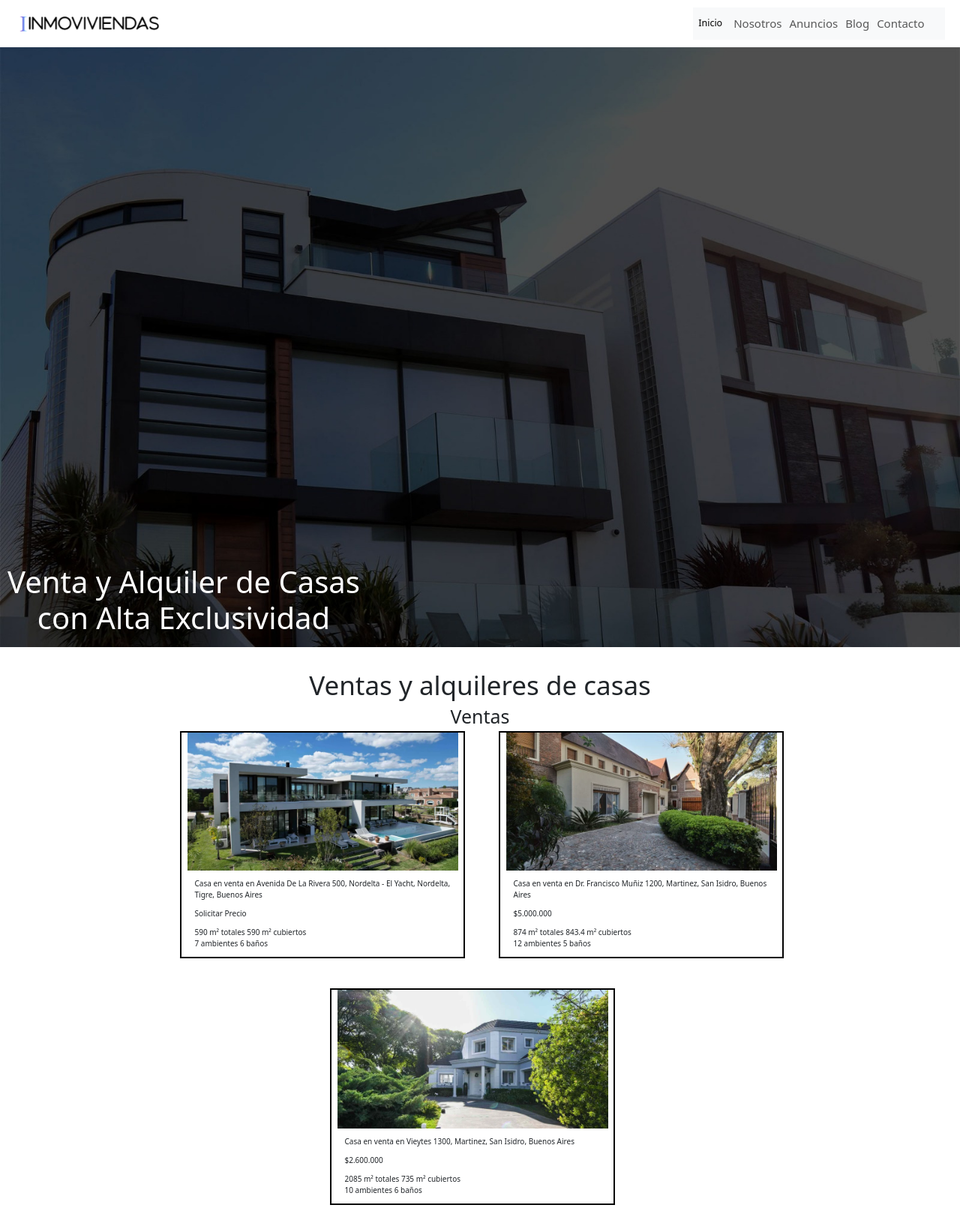
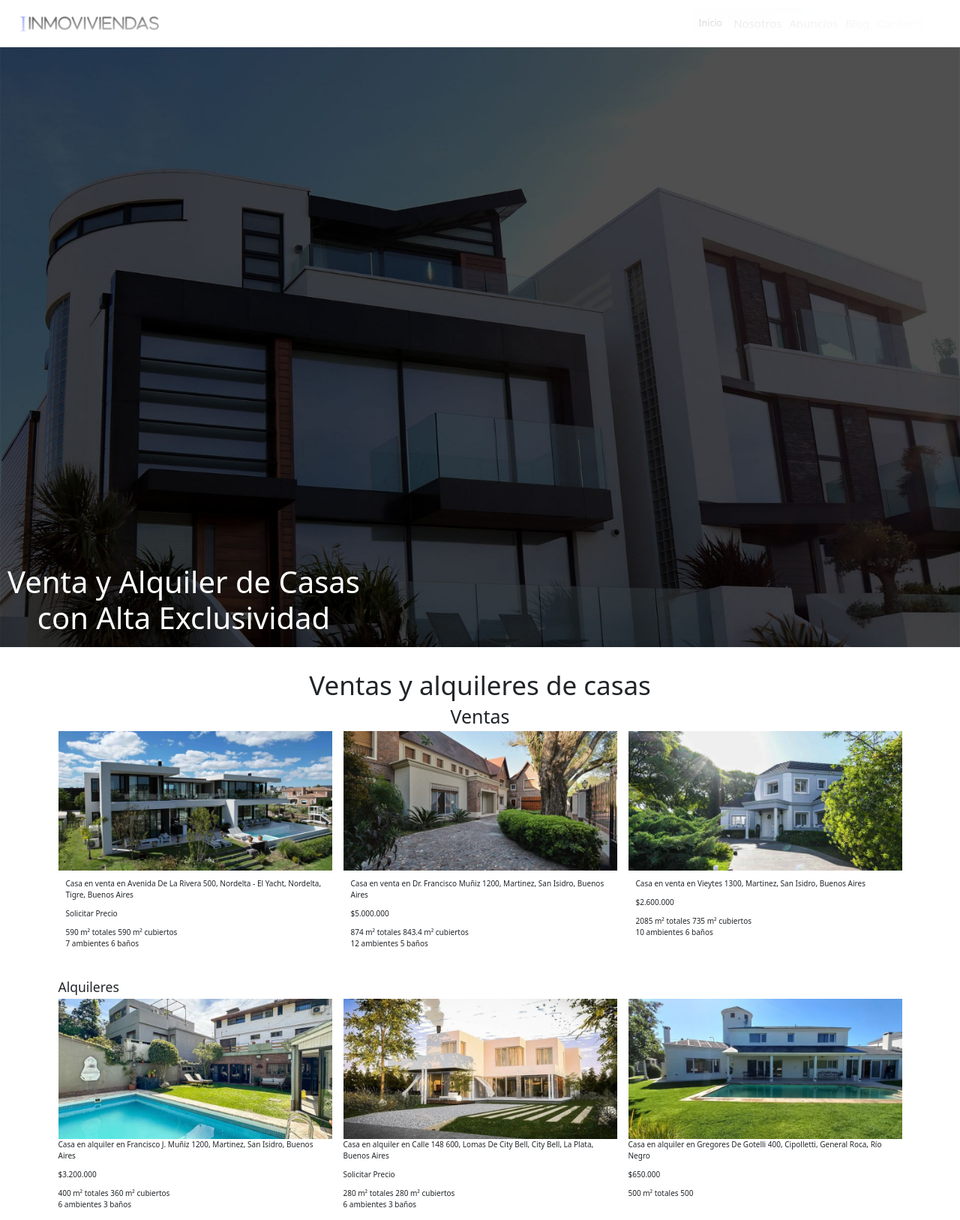
Before and after one commit to danielxp94/Proyecto-Web, a plain HTML site: page anuncio.html in a window 1280 px wide. Shown: the top 1627 px of the page at 75% size. Drawn offline with nearby package versions, Linux system fonts and the light colour scheme.

Commit message:
cambios scss

```diff
--- a/css/style.css
+++ b/css/style.css
@@ -1,13 +1,12 @@
-@import url('https://fonts.googleapis.com/css2?family=Lato:wght@300;400;700&display=swap');
-
+@charset "UTF-8";
+@import url("https://fonts.googleapis.com/css2?family=Lato:wght@300;400;700&display=swap");
 /* Estilos generales */
 html {
   font-size: 62.5%;
 }
 
-
 body {
-    font-family: 'Lato', sans-serif;
+  font-family: "Lato", sans-serif;
   margin: 0;
   padding: 0;
 }
@@ -18,16 +17,56 @@ header {
   justify-content: space-between;
   align-items: center;
   padding: 1rem 2rem;
+  position: relative;
 }
-
 header img {
   width: 20rem;
   height: auto;
 }
+header:before {
+  content: "";
+  position: absolute;
+  top: 0;
+  left: 0;
+  right: 0;
+  bottom: 0;
+  background: linear-gradient(to bottom, rgba(255, 255, 255, 0) 0%, rgb(255, 255, 255) 100%);
+  pointer-events: none;
+  z-index: 1;
+}
+header:after {
+  content: "";
+  position: absolute;
+  top: 0;
+  left: 0;
+  right: 0;
+  bottom: 0;
+  background: linear-gradient(to right, rgba(255, 255, 255, 0) 0%, rgb(255, 255, 255) 100%);
+  pointer-events: none;
+  z-index: 1;
+}
+header:hover {
+  background-color: white;
+  transition: background-color 0.3s ease-in-out;
+}
+header:hover img {
+  transform: scale(1.1);
+  transition: transform 0.3s ease-in-out;
+}
+header:hover:before, header:hover:after {
+  opacity: 0;
+  transition: opacity 0.3s ease-in-out;
+}
 
-
-
-.navbar navbar-expand-lg bg-body-tertiary {
+@keyframes gradientFade {
+  from {
+    opacity: 1;
+  }
+  to {
+    opacity: 0;
+  }
+}
+.navbar.navbar-expand-lg.bg-body-tertiary {
   text-align: right;
 }
 
@@ -38,8 +77,6 @@ header img {
   color: black;
   text-decoration: none;
 }
-
-
 
 /* Contenedor principal */
 .contenedor {
@@ -55,7 +92,6 @@ header img {
   margin: 0;
   border: none;
 }
-
 .contenedor h1 {
   font-size: 4rem;
   color: white;
@@ -63,7 +99,6 @@ header img {
   bottom: 1rem;
   left: 1rem;
 }
-
 
 .titulo-central {
   text-align: center;
@@ -76,12 +111,10 @@ header img {
   max-width: 200px;
   margin: 10px;
 }
-
 .card img {
   width: 100%;
   height: auto;
 }
-
 
 .venta h2 {
   text-align: center;
@@ -90,24 +123,15 @@ header img {
   margin-top: 2rem;
 }
 
-
 .casas-container {
   display: flex;
   justify-content: center;
   align-items: center;
 }
 
-.casa-uno {
+.casa-uno, .casa-dos {
   flex: 1;
   margin-right: 10px;
-    justify-content: center;
-    align-items: center;
-}
-
-
-.casa-uno {
-    margin-right: 1rem;
-    margin-left: 15rem;
   display: flex;
   flex-direction: column;
   align-items: center;
@@ -115,15 +139,13 @@ header img {
   text-align: center;
 }
 
+.casa-uno {
+  margin-right: 1rem;
+  margin-left: 15rem;
+}
 
 .casa-dos {
-    flex: 1;
   margin-right: 15rem;
-    display: flex;
-    flex-direction: column;
-    align-items: center;
-    justify-content: center;
-    text-align: center;
 }
 
 .casa-uno img {
@@ -134,7 +156,7 @@ header img {
   width: 78%;
 }
 
-.casa-uno .casa-dos {
+.casa-uno, .casa-dos {
   flex: 1;
   display: flex;
   border: 1px solid #000;
@@ -147,18 +169,15 @@ header img {
   max-height: 100%;
 }
 
-
 .casa-uno h3, .casa-dos h3 {
   font-size: 2rem;
   margin: 1rem 0;
 }
 
-
 .casa-uno p, .casa-dos p {
   font-size: 1.5rem;
   margin: 1rem 0;
 }
-
 
 .casa-uno a, .casa-dos a {
   font-size: 1.5rem;
@@ -168,7 +187,6 @@ header img {
   text-decoration: none;
   padding: 1rem 1.5rem;
 }
-
 
 .contactar {
   background-image: url(../Img/fondo-2.jpeg);
@@ -186,7 +204,6 @@ header img {
   align-items: center;
   text-align: left;
 }
-
 .contactar p {
   font-size: 3rem;
   color: white;
@@ -196,7 +213,6 @@ header img {
   padding-top: 27rem;
   padding-left: 2rem;
 }
-
 .contactar a {
   font-size: 1.5rem;
   margin: 1rem 0;
@@ -207,8 +223,6 @@ header img {
   margin-left: 20px;
 }
 
-
-
 footer {
   display: flex;
   justify-content: space-between;
@@ -217,12 +231,10 @@ footer {
   background-color: #333;
   color: white;
 }
-
-.footer-navegacion {
+footer .footer-navegacion {
   flex: 1;
 }
-
-.footer-navegacion a {
+footer .footer-navegacion a {
   margin-right: 1.5rem;
   text-decoration: none;
   color: white;
@@ -252,7 +264,6 @@ footer {
   padding: 20px;
 }
 
-
 .Titulo-venta {
   display: flex;
   justify-content: center;
@@ -266,95 +277,51 @@ justify-content: center;
 }
 
 .ventas-muestra {
-
   display: flex;
   flex-wrap: nowrap;
   overflow-x: auto;
   justify-content: center;
 }
-
-.ventas-1 img{
-    width: 20%;
-}
-
-.venta-1,
-.venta-2,
-.venta-3 {
-    max-width: 400px;
-    margin-right: 20px;
-}
-
-.venta-1 {
-    margin-left: 25px;
-    border: 2px solid black;
-
-}
-
-.venta-2 {
-    margin-left: 25px;
-    border: 2px solid black;
-
-}
-
-#venta3 {
-   margin-top: 40px;
-    border: 2px solid black;
-
-}
-
-.venta-1 img,
-.venta-2 img,
-.venta-3 img {
+.ventas-muestra .venta-1 img,
+.ventas-muestra .venta-2 img,
+.ventas-muestra .venta-3 img {
   max-width: 100%;
   height: auto;
+  transition: transform 0.3s ease-in-out;
 }
-
-.contenido-v1, .contenido-v2, .contenido-v3 {
+.ventas-muestra .venta-1:hover img,
+.ventas-muestra .venta-2:hover img,
+.ventas-muestra .venta-3:hover img {
+  transform: scale(1.1);
+}
+.ventas-muestra .contenido-v1, .ventas-muestra .contenido-v2, .ventas-muestra .contenido-v3 {
   margin: 10px;
 }
 
-.titulo-alquiler {
-    font-size: 25px;
-display: flex;
-justify-content: center;
-}
-
 .alquiler-muestra {
-
   display: flex;
   flex-wrap: nowrap;
   overflow-x: auto;
   justify-content: center;
 }
-
-
-
-
-.alquiler-1 {
-    margin-left: 25px;
-    border: 2px solid black;
-
-}
-
-.alquiler-2 {
-    margin-left: 25px;
-    border: 2px solid black;
-
-}
-
-#alquiler3 {
-    margin-top: 40px;
-    border: 2px solid black;
-
-}
-
-.alquiler-1 img,
-.alquiler-2 img,
-.alquiler-3 img {
+.alquiler-muestra .alquiler-1 img,
+.alquiler-muestra .alquiler-2 img,
+.alquiler-muestra .alquiler-3 img {
   max-width: 100%;
   height: auto;
+  transition: transform 0.3s ease-in-out;
+}
+.alquiler-muestra .alquiler-1:hover img,
+.alquiler-muestra .alquiler-2:hover img,
+.alquiler-muestra .alquiler-3:hover img {
+  transform: scale(1.1);
+}
+.alquiler-muestra .row {
+  margin: 0 -15px;
 }
 
 .row {
   margin: 0 -15px;
 }
+
+/*# sourceMappingURL=style.css.map */
```
Lines whose indentation alone changed are shown as unchanged.
